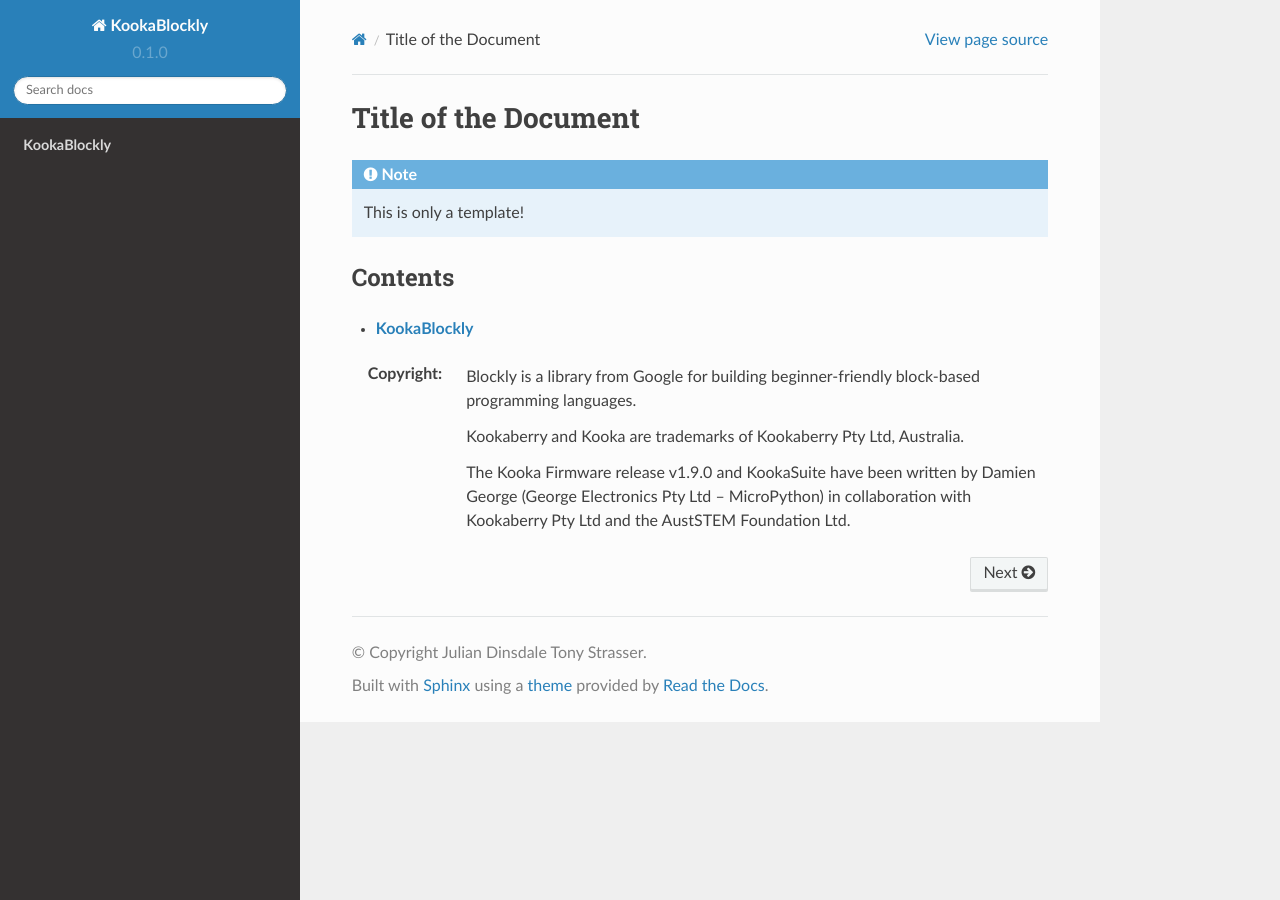
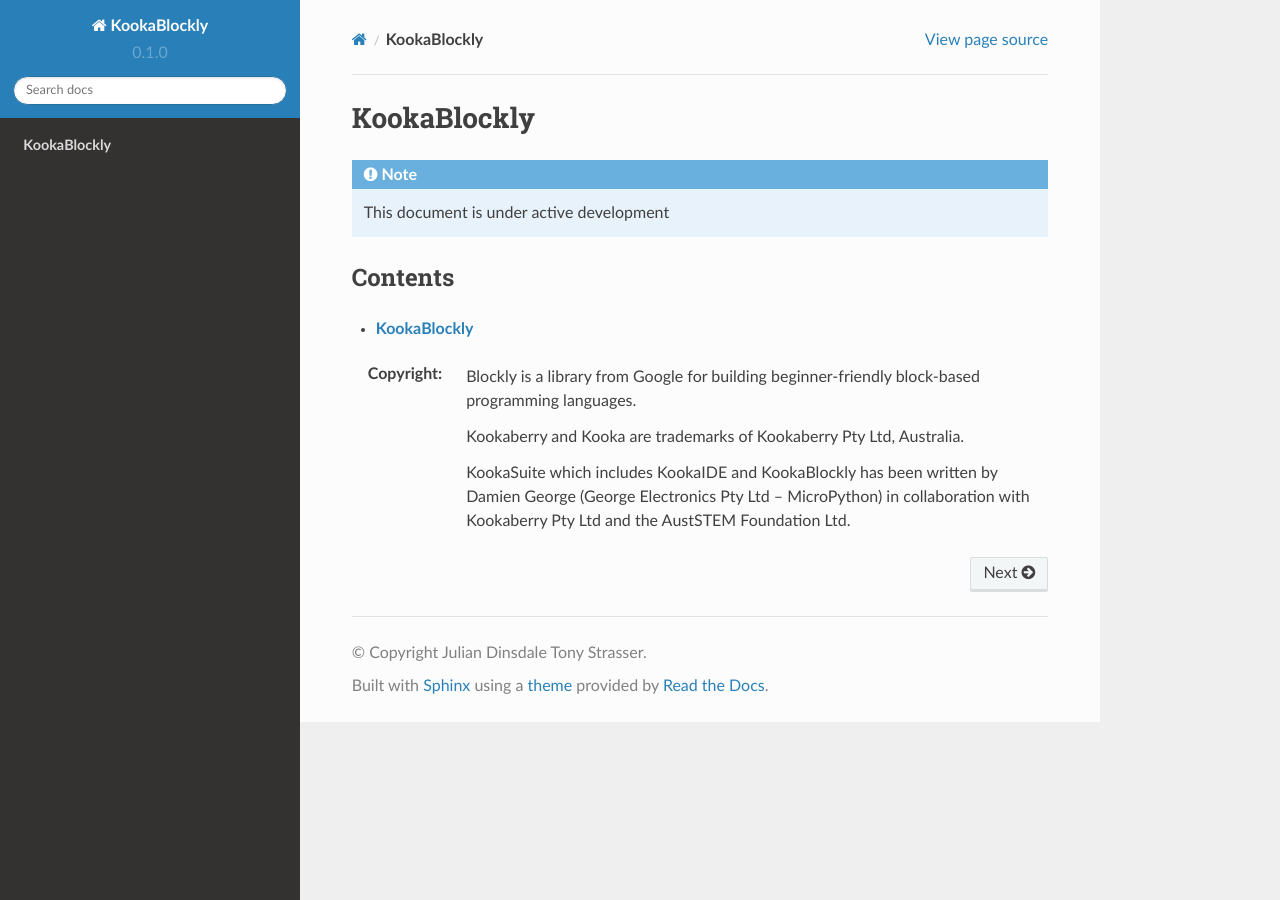
Before and after one commit to JulianDinsdale/KookaBlockly, a Sphinx documentation site: the page built from docs/source/index.rst, in a window 1280 px wide. Built offline with Sphinx 7.4.7 and the Read the Docs theme 2.0.0, drawn with Linux system fonts in a browser that asks for light colours.

Commit message:
more edits

```diff
--- a/docs/source/index.rst
+++ b/docs/source/index.rst
@@ -1,12 +1,12 @@
 """""""""""""""""""""
-Title of the Document
+**KookaBlockly**
 """""""""""""""""""""
 
 
 
 .. note::
 
-   This is only a template!
+   This document is under active development
 
 Contents
 --------
@@ -24,4 +24,6 @@
 
    Kookaberry and Kooka are trademarks of Kookaberry Pty Ltd, Australia.
 
-   The Kooka Firmware release v1.9.0 and KookaSuite have been written by Damien George (George Electronics Pty Ltd – MicroPython) in collaboration with Kookaberry Pty Ltd and the AustSTEM Foundation Ltd.
+   KookaSuite which includes KookaIDE and KookaBlockly has been written by Damien George
+   (George Electronics Pty Ltd – MicroPython) in collaboration with Kookaberry Pty Ltd
+   and the AustSTEM Foundation Ltd.
```
Also changed, not shown: docs/source/KookaBlockly_Overview.rst (line endings or trailing spaces).
